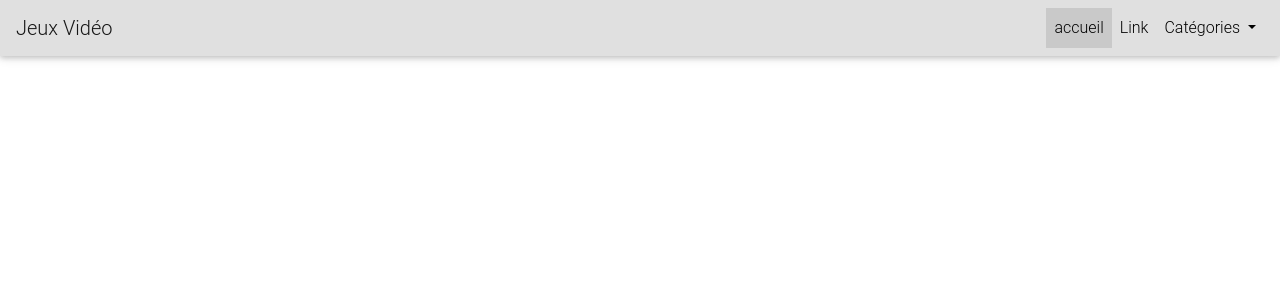
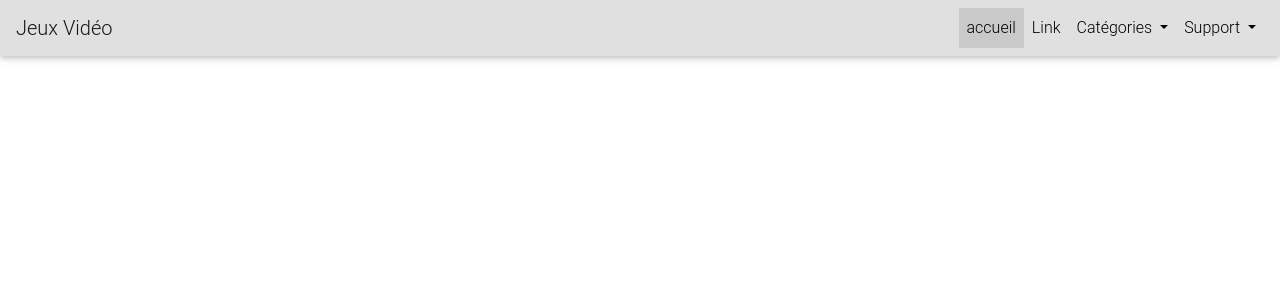
Before and after one commit to Waltercalling/videogames, a PHP site: page / in a window 1280 px wide. Shown: the top 300 px of the page. Run offline with PHP 8.4, Linux system fonts and the light colour scheme; some web fonts are replaced.

Commit message:
drop support

```diff
--- a/class/device.class.php
+++ b/class/device.class.php
@@ -16,6 +16,8 @@ class Device {
 		}
 	}
 
+
+
 	public function getId_device(){ return $this->id_device;}
 	public function getNom(){ return $this->name;}
 
--- /dev/null
+++ b/device.php
@@ -0,0 +1,3 @@
+<?php
+
+?>
--- a/inc/header.php
+++ b/inc/header.php
@@ -20,6 +20,18 @@
 	        <div class="dropdown-menu" aria-labelledby="navbarDropdown">
 	          <a class="dropdown-item" href="#">Ajout</a>
 	          <a class="dropdown-item" href="#">Liste</a>
+	        </div>
+
+	      </li>
+	       <li class="nav-item dropdown">
+	        <a class="nav-link dropdown-toggle" href="#" id="navbarDropdown" role="button" data-toggle="dropdown" aria-haspopup="true" aria-expanded="false">
+	          Support
+	        </a>
+	        <div class="dropdown-menu" aria-labelledby="navbarDropdown">
+	          <a class="dropdown-item" href="#">Ajout</a>
+	          <a class="dropdown-item" href="#">Liste</a>
+	        </div>
+
 	      </li>
 	    </ul>
 	    </form>
```
Also changed, not shown: 2 other files.
